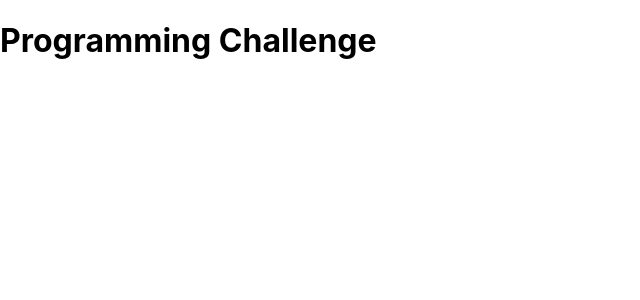
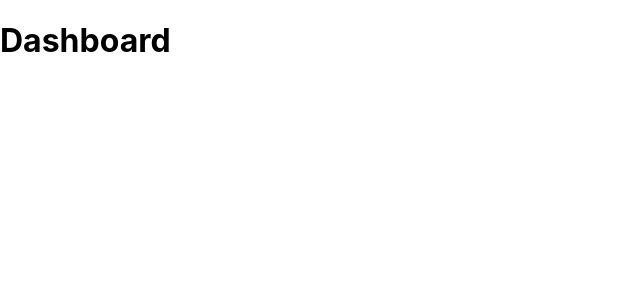
Before and after one commit to amalbros/employeedashboard, a React (Create React App) app: page / in a window 1280 px wide. Shown: the top 300 px of the page, without its empty margins (0-640 px from the left). Built offline with nearby package versions, Linux system fonts and the light colour scheme.

Commit message:
Add Dashboard And Employee Components

```diff
--- a/src/App.js
+++ b/src/App.js
@@ -1,6 +1,14 @@
+import { BrowserRouter as Router, Route} from 'react-router-dom';
+
+import Dashboard from './components/Dashboard';
+import Employee from './components/Employee';
+
 const App = () => {
 	return (
-		<h1>Programming Challenge</h1>
+		<Router>
+			<Route exact path='/' component={Dashboard} />
+			<Route exact path='/employee/:id' component={Employee} />
+		</Router>
 	);
 }
 
--- /dev/null
+++ b/src/components/Dashboard.js
@@ -0,0 +1,6 @@
+const Dashboard = () => {
+    return (
+        <h1>Dashboard</h1>
+    )
+}
+export default Dashboard;
--- /dev/null
+++ b/src/components/Employee.js
@@ -0,0 +1,6 @@
+const Employee = (props) => {
+    return (
+        <h1>{props.match.params.id}</h1>
+    )
+}
+export default Employee;
```
